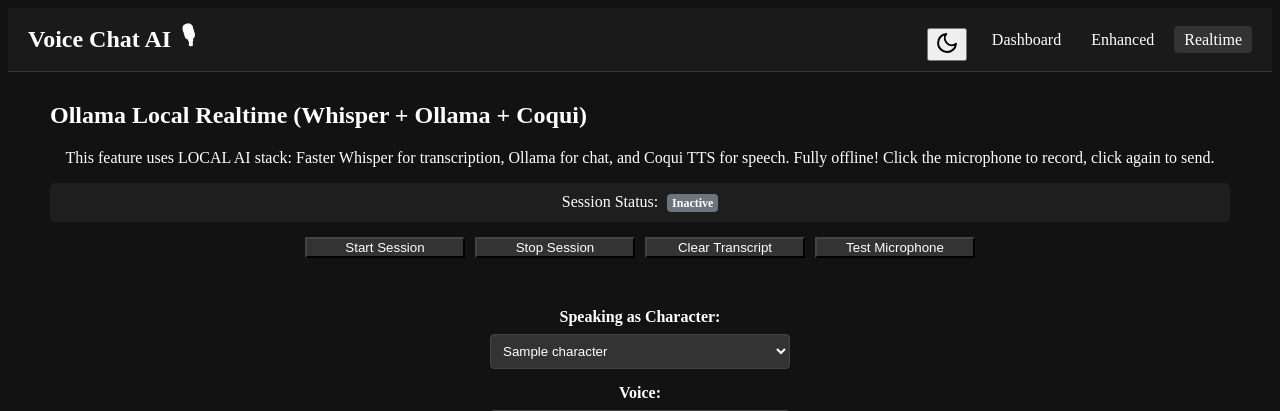
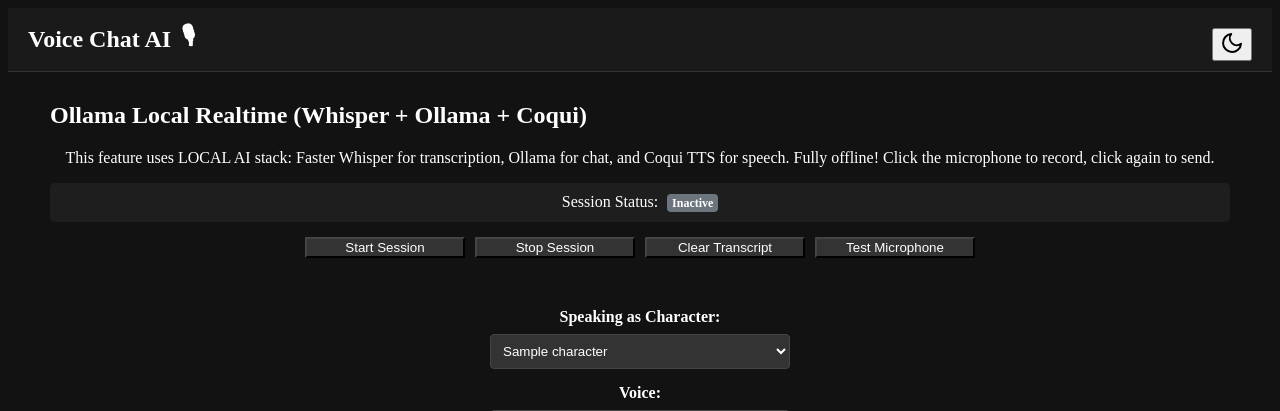
Before and after one commit to nathanpillai/voice-chat-ai-enhanced, a Python web app: template app/templates/webrtc_realtime_v2.html in a window 1280 px wide. Shown: the top 411 px of the page. Run offline with Jinja, Linux system fonts and the light colour scheme; the template is opened without the code that fills it: most values are stand-ins (such as "Sample title", 1, 10 or a date in 2020).

Commit message:
dashboard links removed

```diff
--- a/app/templates/webrtc_realtime_v2.html
+++ b/app/templates/webrtc_realtime_v2.html
@@ -610,13 +610,7 @@
                     <path d="M21 12.79A9 9 0 1 1 11.21 3 7 7 0 0 0 21 12.79z"></path>
                 </svg>
             </button>
-            <nav class="main-nav">
-                <ul>
-                    <li><a href="/">Dashboard</a></li>
-                    <li><a href="/enhanced">Enhanced</a></li>
-                    <li><a href="/webrtc_realtime" class="active">Realtime</a></li>
-                </ul>
-            </nav>
+
         </div>
     </header>
 
```
